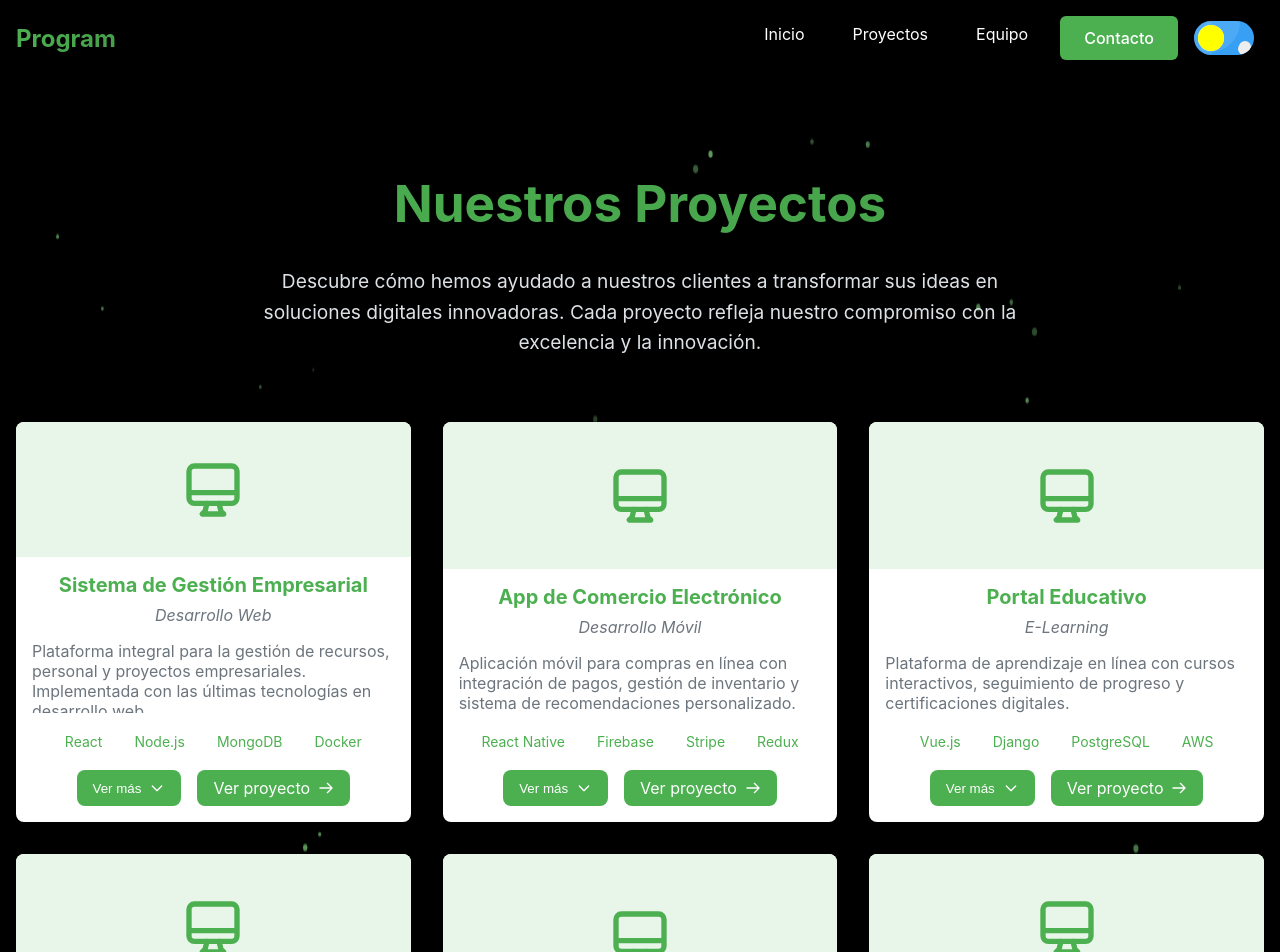
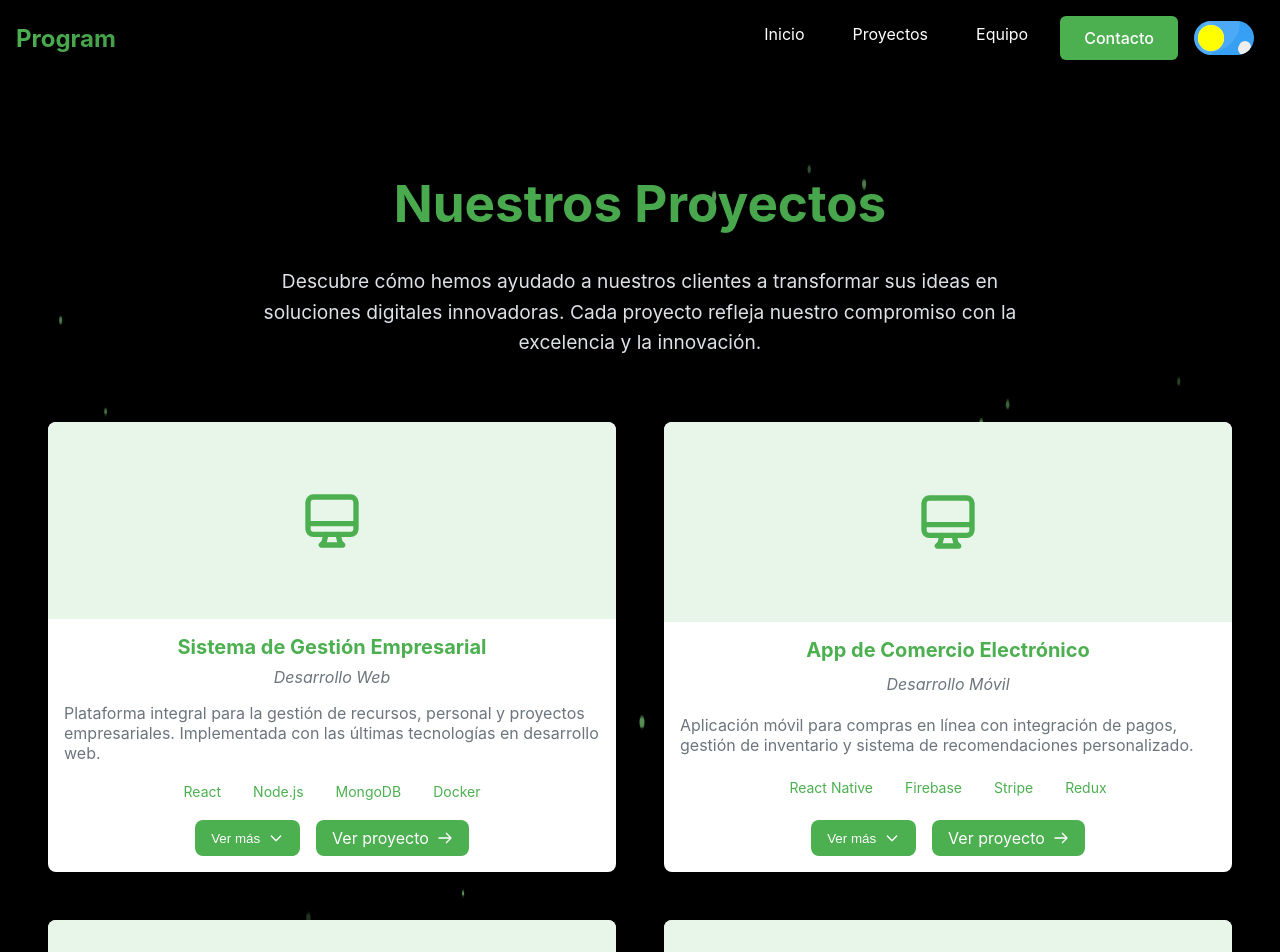
Before and after one commit to OurS675/room, a React (Vite) app: page /proyectos in a window 1280 px wide. Shown: the top 952 px of the page. Built offline with nearby package versions, Linux system fonts and the light colour scheme.

Commit message:
Se arreglan conflictos

```diff
--- a/src/components/Layout.jsx
+++ b/src/components/Layout.jsx
@@ -12,14 +12,16 @@ const Layout = () => {
     window.scrollTo(0, 0);
   }, [location]);
   return (
-    <div className="flex flex-col min-h-screen">
+    <div className="flex flex-col min-h-screen w-full">
       <Navbar />
-      <main className="flex-grow">
-        {navigation.state === "loading" ? (
-          <LoadingSpinner />
-        ) : (
-          <Outlet />
-        )}
+      <main className="flex-grow w-full">
+        <div className="w-full h-full">
+          {navigation.state === "loading" ? (
+            <LoadingSpinner />
+          ) : (
+            <Outlet />
+          )}
+        </div>
       </main>
       <Footer />
     </div>
--- a/src/index.css
+++ b/src/index.css
@@ -478,15 +478,15 @@ input:checked + .slider .star {
 }
 
 .card-image {
+  position: relative;
   width: 100%;
-  height: 200px;
-  position: relative;
+  height: 300px;
   overflow: hidden;
 }
 
 .card-content {
   padding: 1rem;
-  flex: 1;
+  flex-grow: 1;
   display: flex;
   flex-direction: column;
   justify-content: space-between;
--- a/src/pages/Projects.jsx
+++ b/src/pages/Projects.jsx
@@ -86,17 +86,26 @@ const Projects = () => {
 
           <div style={{
             display: 'grid',
-            gridTemplateColumns: 'repeat(auto-fit, minmax(300px, 1fr))',
-            gap: '2rem'
+            gridTemplateColumns: 'repeat(auto-fit, minmax(400px, 1fr))',
+            gap: '3rem',
+            maxWidth: '1400px',
+            margin: '0 auto',
+            padding: '0 2rem'
           }}>
             {projects.map((project, index) => {
               const [showFullDescription, setShowFullDescription] = useState(false);
               return (
-              <div key={project.id} style={{ textDecoration: 'none' }}>
+              <div key={project.id} style={{
+                textDecoration: 'none',
+                height: '100%',
+                display: 'flex'
+              }}>
                 <div className="card" style={{
                   cursor: 'pointer',
                   animation: 'fadeIn 0.5s ease-out forwards',
-                  animationDelay: `${index * 0.1}s`
+                  animationDelay: `${index * 0.1}s`,
+                  width: '100%',
+                  minHeight: '450px'
                 }} >
                   <div className="card-image" style={{
                     backgroundColor: '#e8f5e9',
```
Also changed, not shown: tailwind.config.js (+21 -1 lines).
